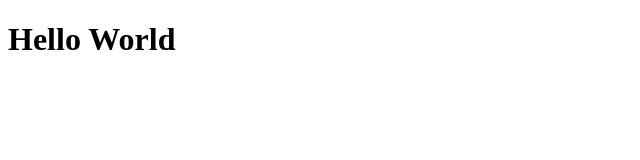
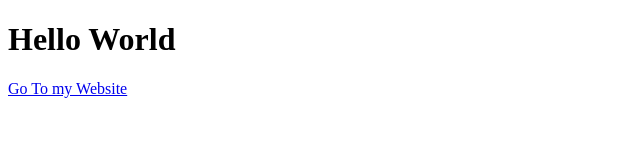
Before and after one commit to anayet-360/first-, a plain HTML site: page index.html in a window 1280 px wide. Shown: the whole page, without its empty margins (0-640 px from the left). Drawn offline with Linux system fonts and the light colour scheme.

Commit message:
added my websiteaddress link

```diff
--- a/index.html
+++ b/index.html
@@ -8,5 +8,6 @@
 </head>
 <body>
     <h1>Hello World</h1>
+    <a href="#">Go To my Website</a>
 </body>
 </html>
```
